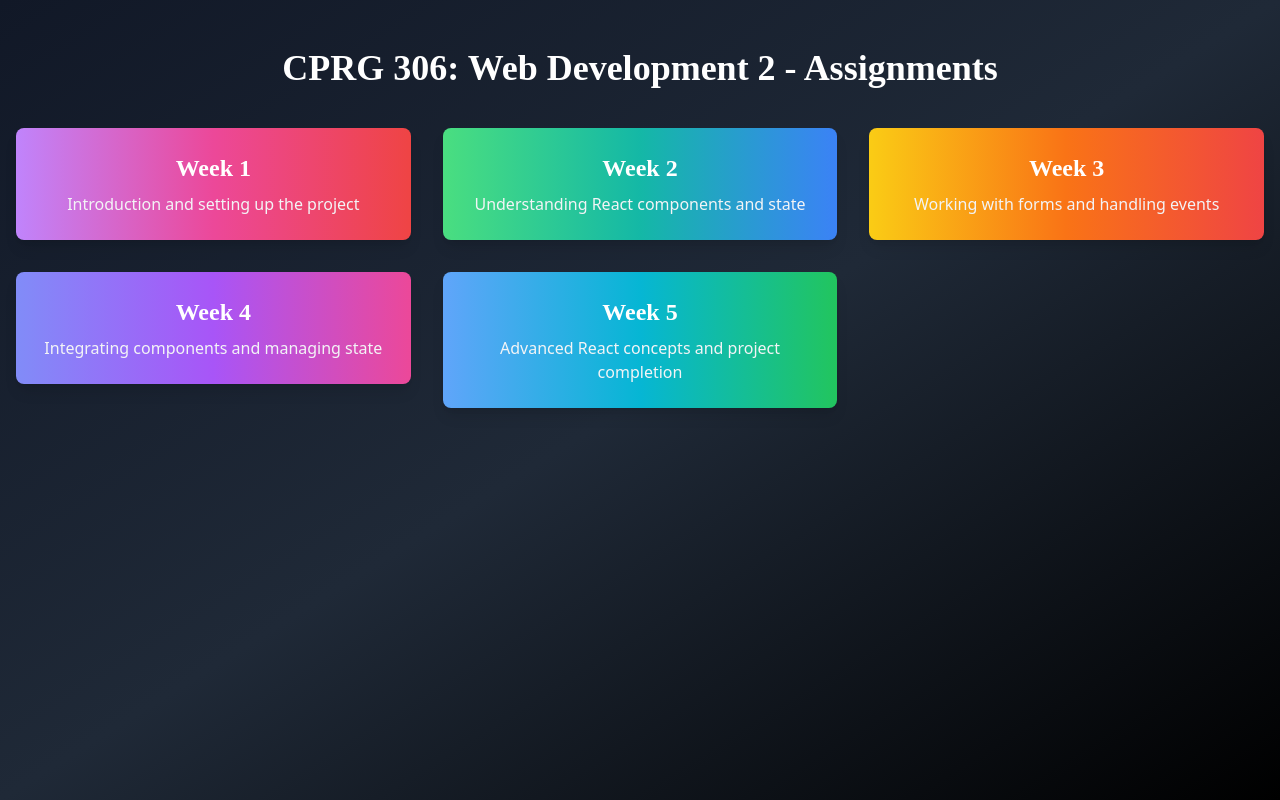
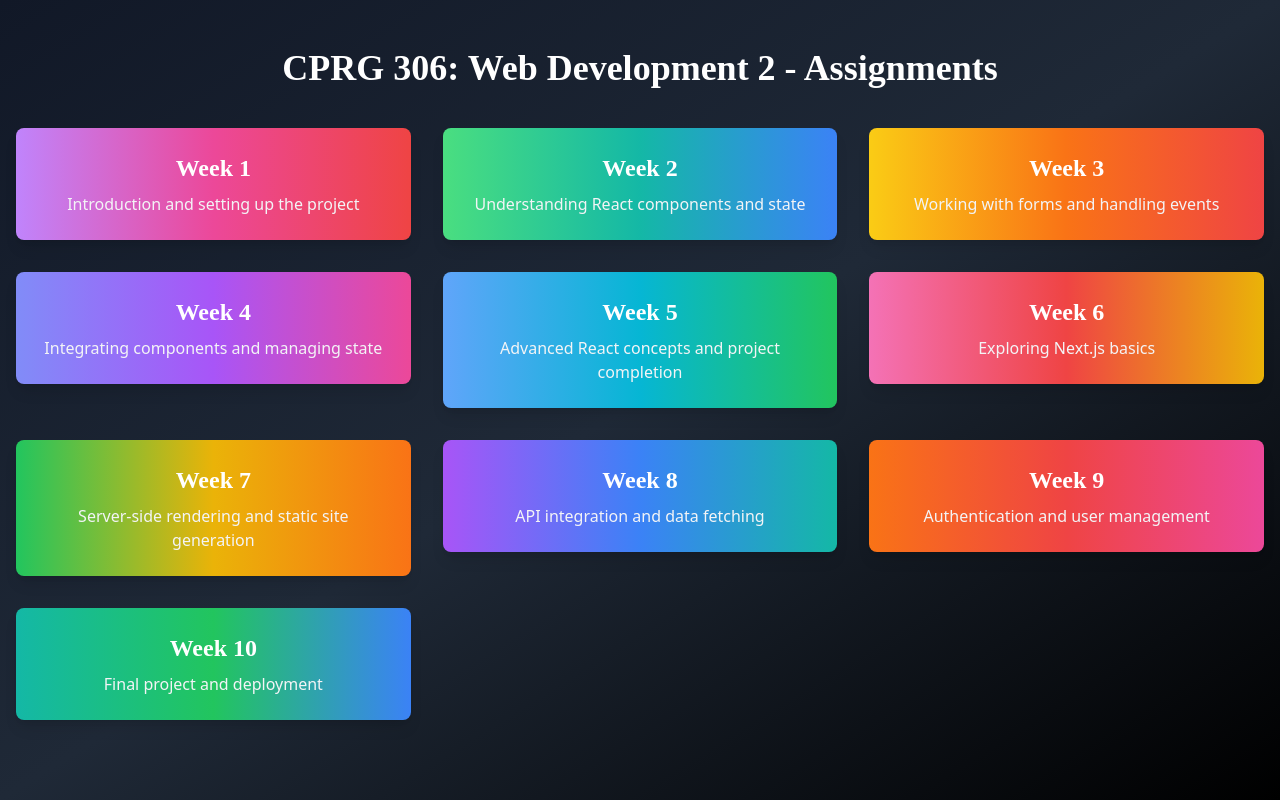
Before and after one commit to tehjibsingh/cprg306-assignments, a Next.js app: page / in a window 1280 px wide. Built offline with nearby package versions, Linux system fonts and the light colour scheme.

Commit message:
update for week-6

```diff
--- a/app/page.js
+++ b/app/page.js
@@ -50,6 +50,46 @@ export default function HomePage() {
               <p className="text-gray-100">Advanced React concepts and project completion</p>
             </div>
           </Link>
+
+          {/* Week 6 Card */}
+          <Link href="/week-6">
+            <div className="bg-gradient-to-r from-pink-400 via-red-500 to-yellow-500 text-white shadow-lg rounded-lg p-6 hover:shadow-2xl transform hover:-translate-y-2 transition duration-300 ease-in-out">
+              <h2 className="text-2xl font-semibold mb-2">Week 6</h2>
+              <p className="text-gray-100">Exploring Next.js basics</p>
+            </div>
+          </Link>
+
+          {/* Week 7 Card */}
+          <Link href="/week-7">
+            <div className="bg-gradient-to-r from-green-500 via-yellow-500 to-orange-500 text-white shadow-lg rounded-lg p-6 hover:shadow-2xl transform hover:-translate-y-2 transition duration-300 ease-in-out">
+              <h2 className="text-2xl font-semibold mb-2">Week 7</h2>
+              <p className="text-gray-100">Server-side rendering and static site generation</p>
+            </div>
+          </Link>
+
+          {/* Week 8 Card */}
+          <Link href="/week-8">
+            <div className="bg-gradient-to-r from-purple-500 via-blue-500 to-teal-500 text-white shadow-lg rounded-lg p-6 hover:shadow-2xl transform hover:-translate-y-2 transition duration-300 ease-in-out">
+              <h2 className="text-2xl font-semibold mb-2">Week 8</h2>
+              <p className="text-gray-100">API integration and data fetching</p>
+            </div>
+          </Link>
+
+          {/* Week 9 Card */}
+          <Link href="/week-9">
+            <div className="bg-gradient-to-r from-orange-500 via-red-500 to-pink-500 text-white shadow-lg rounded-lg p-6 hover:shadow-2xl transform hover:-translate-y-2 transition duration-300 ease-in-out">
+              <h2 className="text-2xl font-semibold mb-2">Week 9</h2>
+              <p className="text-gray-100">Authentication and user management</p>
+            </div>
+          </Link>
+
+          {/* Week 10 Card */}
+          <Link href="/week-10">
+            <div className="bg-gradient-to-r from-teal-500 via-green-500 to-blue-500 text-white shadow-lg rounded-lg p-6 hover:shadow-2xl transform hover:-translate-y-2 transition duration-300 ease-in-out">
+              <h2 className="text-2xl font-semibold mb-2">Week 10</h2>
+              <p className="text-gray-100">Final project and deployment</p>
+            </div>
+          </Link>
         </div>
       </div>
     </div>
```
Also changed, not shown: app/week-6/item-list.js (added), app/week-6/item.js (added), app/week-6/page.js (added).
